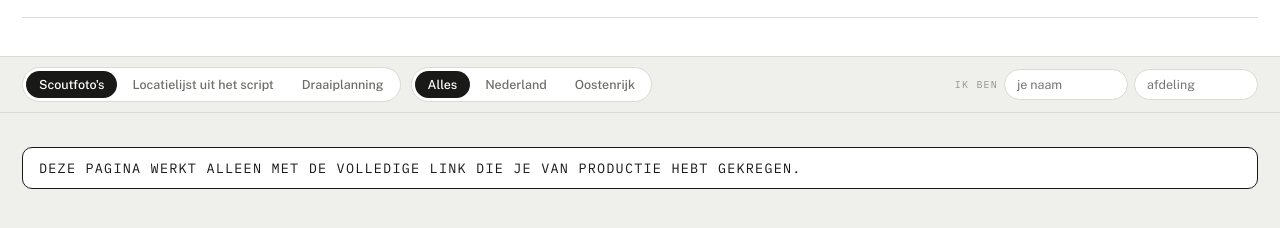
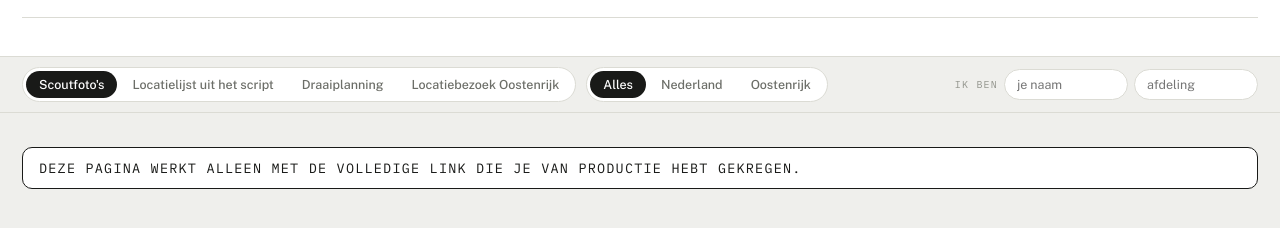
Before and after one commit to jenniferjones-khf/bonbini-uren, a website: page locaties.html in a window 1280 px wide. Shown: the part 180-408 px from the top of the page. Drawn offline with nearby package versions, Linux system fonts and the light colour scheme.

Commit message:
Add itinerary for Austria location visit

```diff
--- a/locaties.html
+++ b/locaties.html
@@ -572,5 +572,102 @@ if (!code) {
   haal();
 }
 </script>
+<!-- Tabblad Locatiebezoek Oostenrijk, 11 september 2026.
+     Bron: Dispo_Location Tour_Bon Bini_11 - 14 September 2026.pdf, Jennifer Newrkla, Lemonpie. -->
+<script>
+(function () {
+  var TOUR = [
+    { dag: "Zaterdag 12 september", noot: "Aankomst München 11:05. Karina, Jennifer en Jürgen komen per trein uit Wenen naar Jenbach, 12:44. Overnachting Hotel Neue Post, Mayrhofen.", regels: [
+      ["11:05", "Aankomst München Airport", "Munich Airport", "Nordallee 25, 85356 Oberding", ""],
+      ["11:30-14:30", "Rijden naar de Grieralm", "", "", ""],
+      ["14:30-15:30", "Lunch op de Grieralm", "Grieralm", "Juns 529, 6293 Tux", ""],
+      ["15:30-18:00", "F.C. Kip hut 1 en mogelijke pistes", "Grieralm", "Juns 529, 6293 Tux", "Griealm, nieuwe foto's"],
+      ["18:15-19:00", "Mogelijke pistes", "Tuxer Gletscher", "6293 Tux", "Tuxer Gletscher, pistes"],
+      ["19:00-19:30", "Rijden naar het hotel", "", "", ""],
+      ["19:30", "Check-in", "Hotel Neue Post", "Hauptstraße 400, 6290 Mayrhofen", ""],
+      ["20:00", "Diner in het hotel", "", "", ""]
+    ]},
+    { dag: "Zondag 13 september", noot: "Lange dag: acht stops en aan het eind twee uur rijden naar Fiss. Jennifer vertrekt 06:30 voor de trein van 08:20 uit Innsbruck.", regels: [
+      ["08:30", "Check-out", "Hotel Neue Post", "Hauptstraße 400, 6290 Mayrhofen", ""],
+      ["08:30-09:15", "Village 1", "Mayrhofen", "6290 Mayrhofen", "Mayrhofen 630m"],
+      ["09:15-09:35", "Rijden naar Ginzling", "", "", ""],
+      ["09:35-10:00", "Village 2 en piste", "Ginzling", "6295 Ginzling", "Ginzling 1000m"],
+      ["10:15-11:15", "F.C. Kip hut en pistes", "Breitlahner Alm", "Dornauberg 70, 6295 Ginzling", "Breitlahner Alm 1250m"],
+      ["11:15-12:15", "Rijden naar Gerlos", "", "", ""],
+      ["12:15-12:45", "Village 3", "Gerlos", "6281 Gerlos", "Gerlos 1250m"],
+      ["12:45-13:45", "Lunch in Gerlos", "Gerlos", "6281 Gerlos, plek nog te bepalen", ""],
+      ["14:00-14:30", "Hotel 1", "Traumhotel Alpina", "Gerlos 298, 6281 Gerlos", "Hotel Alpina"],
+      ["15:00-15:30", "Hotel 2", "Zillergrund Rock", "Zillergrund 903, 6290 Mayrhofen", "Zillergrund Rock"],
+      ["15:45-16:15", "Hotel 3", "Sonnenhof", "Rohrerstraße 47, 6280 Zell am Ziller", "Sonnenhof, Zell am Ziller"],
+      ["16:15-18:15", "Rijden van het Zillertal naar Fiss", "", "6533 Fiss", ""],
+      ["18:15", "Check-in", "Das Naturjuwel", "Via-Claudia-Augusta 44, 6533 Fiss", ""],
+      ["19:00", "Diner in het hotel", "", "", ""]
+    ]},
+    { dag: "Maandag 14 september", noot: "Korte ochtend, daarna terug naar München voor de vlucht van 17:45.", regels: [
+      ["07:50", "Check-out", "Das Naturjuwel", "Via-Claudia-Augusta 44, 6533 Fiss", ""],
+      ["08:00-08:20", "Hotel 4", "Schlosshotel Fiss", "Laurschweg 28, 6533 Fiss", "Schlosshotel Fiss"],
+      ["08:30-08:50", "Hotel 5", "Hotel Schalber", "Dorfbahnstraße 15, 6534 Serfaus", "Hotel Schalber, Serfaus"],
+      ["08:50-11:30", "Backup-dorpen", "Fiss, Ladis, Serfaus en Nauders", "Adres nog te bepalen", "Nauders, dorp en skigebied"],
+      ["11:30-16:00", "Rijden naar München Airport", "", "Nordallee 25, 85356 Oberding", ""],
+      ["17:45", "Vlucht KL1856 vertrekt München", "", "", ""]
+    ]}
+  ];
+
+  function ont(t) {
+    return String(t == null ? "" : t).replace(/&/g, "&amp;").replace(/</g, "&lt;").replace(/>/g, "&gt;").replace(/"/g, "&quot;");
+  }
+
+  function bouw() {
+    var h = '<div class="melding" style="margin-bottom:16px">Locatietour Tyrol, 12 tot en met 14 september 2026. ' +
+      'Bron: de dispo van Jennifer Newrkla (Lemonpie) van 10 september. Scout Christoph Wurnitsch, chauffeur Andrew Dempsey +43 699 17265413, ' +
+      'coördinatie Jennifer Newrkla +43 699 1967 8029. De vetgedrukte regels zijn de locaties die we bekijken, de rest is reizen, eten en slapen.</div>';
+    TOUR.forEach(function (d) {
+      h += '<div class="sectie">' + ont(d.dag) + "</div>";
+      if (d.noot) h += '<div class="planregel" style="margin:0 6px 10px">' + ont(d.noot) + "</div>";
+      h += '<div class="tabelwrap"><table><thead><tr><th>Tijd</th><th>Wat</th><th>Locatie</th><th>Adres</th><th>In de lijst hierboven</th></tr></thead><tbody>';
+      d.regels.forEach(function (r) {
+        var kijk = !!r[4];
+        h += "<tr><td>" + ont(r[0]) + "</td><td>" + (kijk ? "<b>" + ont(r[1]) + "</b>" : ont(r[1])) +
+          "</td><td>" + ont(r[2]) + "</td><td>" + ont(r[3]) + "</td><td>" + ont(r[4]) + "</td></tr>";
+      });
+      h += "</tbody></table></div>";
+    });
+    h += '<div class="planregel" style="margin-top:18px">Twaalf locaties in drie dagen. Alles staat ook als kandidaat in het eerste tabblad: ' +
+      'de hotels onder Almhof Hotel AT, de dorpen en pistes voorlopig onder Nog niet gekoppeld aan een decor.</div>';
+    return h;
+  }
+
+  function start() {
+    var rij = document.querySelector(".pillen");
+    var inhoud = document.getElementById("inhoud");
+    if (!rij || !inhoud) return;
+    if (rij.querySelector("[data-bezoek]")) return;
+
+    var knop = document.createElement("button");
+    knop.type = "button";
+    knop.className = "pil";
+    knop.setAttribute("data-bezoek", "1");
+    knop.textContent = "Locatiebezoek Oostenrijk";
+    rij.appendChild(knop);
+
+    knop.addEventListener("click", function (e) {
+      e.stopPropagation();
+      var pillen = rij.querySelectorAll(".pil");
+      for (var i = 0; i < pillen.length; i++) pillen[i].classList.remove("aan");
+      knop.classList.add("aan");
+      inhoud.innerHTML = bouw();
+      window.scrollTo({ top: 0, behavior: "smooth" });
+    }, true);
+
+    rij.addEventListener("click", function (e) {
+      var p = e.target.closest ? e.target.closest(".pil") : null;
+      if (p && p !== knop) knop.classList.remove("aan");
+    });
+  }
+
+  if (document.readyState === "loading") document.addEventListener("DOMContentLoaded", start);
+  else start();
+})();
+</script>
 </body>
 </html>
```
